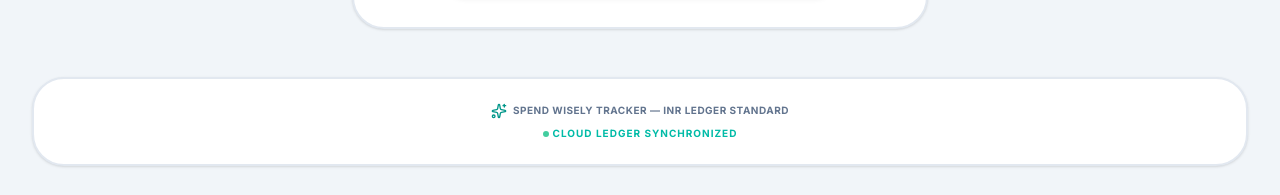
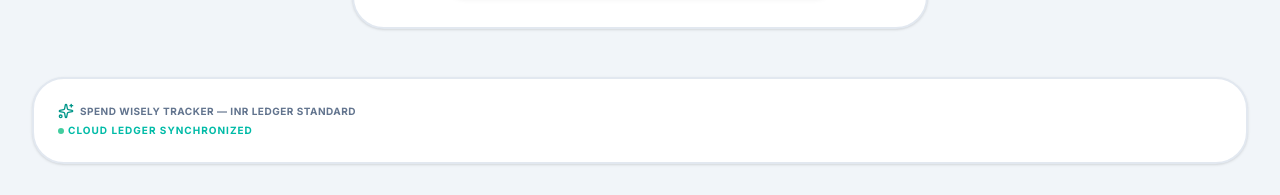
Before and after one commit to Ashak786/Spend-Tracker, a React (Vite) app: page / in a window 1280 px wide. Shown: the part 642-837 px from the top of the page. Built offline with nearby package versions, Linux system fonts and the light colour scheme; no server answers; the database is empty.

Commit message:
refactor(ui): remove clear data functionality
Remove the clear all data button from the header to prevent accidental data loss and simplify the UI.

```diff
--- a/src/App.tsx
+++ b/src/App.tsx
@@ -231,42 +231,6 @@ export default function App() {
             <div className="flex items-center gap-3">
               <LogoFull size={42} />
             </div>
-
-            <div className="flex items-center gap-3 shrink-0">
-              {(users.length > 0 || transactions.length > 0) && (
-                isConfirmingClear ? (
-                  <div className="flex items-center gap-1.5 bg-red-50 border-2 border-red-200 rounded-2xl p-1 shrink-0">
-                    <span className="text-[9px] sm:text-[10px] font-black text-red-600 uppercase tracking-widest pl-1.5 hidden xs:inline">Wipe?</span>
-                    <button
-                      onClick={() => {
-                        handleClearAllData();
-                        setIsConfirmingClear(false);
-                      }}
-                      className="px-2.5 py-1 text-[10px] sm:text-xs font-black text-white bg-red-600 hover:bg-red-700 rounded-xl transition-colors cursor-pointer"
-                    >
-                      Clear
-                    </button>
-                    <button
-                      onClick={() => setIsConfirmingClear(false)}
-                      className="px-2.5 py-1 text-[10px] sm:text-xs font-bold text-slate-500 hover:bg-slate-200 bg-white rounded-xl border border-slate-200 transition-colors cursor-pointer"
-                    >
-                      No
-                    </button>
-                  </div>
-                ) : (
-                  <button
-                    onClick={() => setIsConfirmingClear(true)}
-                    className="group flex items-center gap-1.5 px-3 py-2 text-red-600 hover:text-red-700 hover:bg-red-50 bg-white rounded-2xl border-2 border-red-200 shadow-xs transition-all duration-300 ease-in-out cursor-pointer"
-                    aria-label="Clear Data"
-                  >
-                    <X className="w-4 h-4 shrink-0" />
-                    <span className="max-w-0 overflow-hidden sm:group-hover:max-w-[120px] transition-all duration-300 ease-in-out whitespace-nowrap text-xs font-bold hidden sm:inline">
-                      Clear Data
-                    </span>
-                  </button>
-                )
-              )}
-            </div>
           </div>
         </header>
 
@@ -406,16 +370,52 @@ export default function App() {
         )}
 
         {/* Footer */}
-        <footer className="bg-white border-2 border-slate-200 rounded-3xl sm:rounded-[32px] p-4 sm:p-6 text-center text-xs text-slate-400 shadow-sm mt-4 sm:mt-6">
-          <div className="space-y-2">
-            <div className="flex items-center justify-center gap-1.5 text-slate-500 font-bold uppercase tracking-wider text-[10px]">
-              <Sparkles className="w-4 h-4 text-teal-600" />
-              <span>Spend Wisely Tracker — INR Ledger Standard</span>
+        <footer className="bg-white border-2 border-slate-200 rounded-3xl sm:rounded-[32px] p-4 sm:p-6 shadow-sm mt-4 sm:mt-6">
+          <div className="flex flex-col sm:flex-row items-center justify-between gap-4">
+            <div className="text-left space-y-1">
+              <div className="flex items-center gap-1.5 text-slate-500 font-bold uppercase tracking-wider text-[10px]">
+                <Sparkles className="w-4 h-4 text-teal-600" />
+                <span>Spend Wisely Tracker — INR Ledger Standard</span>
+              </div>
+              <p className="text-[10px] text-teal-500 font-bold uppercase tracking-widest flex items-center gap-1">
+                <span className="w-1.5 h-1.5 bg-emerald-500 rounded-full animate-pulse inline-block"></span>
+                Cloud Ledger Synchronized
+              </p>
             </div>
-            <p className="text-[10px] text-teal-500 font-bold uppercase tracking-widest flex items-center justify-center gap-1">
-              <span className="w-1.5 h-1.5 bg-emerald-500 rounded-full animate-pulse inline-block"></span>
-              Cloud Ledger Synchronized
-            </p>
+
+            <div className="shrink-0">
+              {(users.length > 0 || transactions.length > 0) && (
+                isConfirmingClear ? (
+                  <div className="flex items-center gap-1.5 bg-red-50 border-2 border-red-200 rounded-2xl p-1 shrink-0">
+                    <span className="text-[9px] sm:text-[10px] font-black text-red-600 uppercase tracking-widest pl-1.5">Wipe All?</span>
+                    <button
+                      onClick={() => {
+                        handleClearAllData();
+                        setIsConfirmingClear(false);
+                      }}
+                      className="px-3 py-1.5 text-[10px] sm:text-xs font-black text-white bg-red-600 hover:bg-red-700 rounded-xl transition-colors cursor-pointer"
+                    >
+                      Yes, Clear
+                    </button>
+                    <button
+                      onClick={() => setIsConfirmingClear(false)}
+                      className="px-3 py-1.5 text-[10px] sm:text-xs font-bold text-slate-500 hover:bg-slate-200 bg-white rounded-xl border border-slate-200 transition-colors cursor-pointer"
+                    >
+                      No
+                    </button>
+                  </div>
+                ) : (
+                  <button
+                    onClick={() => setIsConfirmingClear(true)}
+                    className="flex items-center gap-1.5 px-3.5 py-2 text-red-500 hover:text-red-600 hover:bg-red-50 bg-white rounded-2xl border border-slate-200 hover:border-red-200 shadow-xs transition-all duration-300 text-xs font-bold cursor-pointer"
+                    aria-label="Clear Data"
+                  >
+                    <X className="w-4 h-4 shrink-0" />
+                    <span>Clear All Data</span>
+                  </button>
+                )
+              )}
+            </div>
           </div>
         </footer>
       </main>
```
